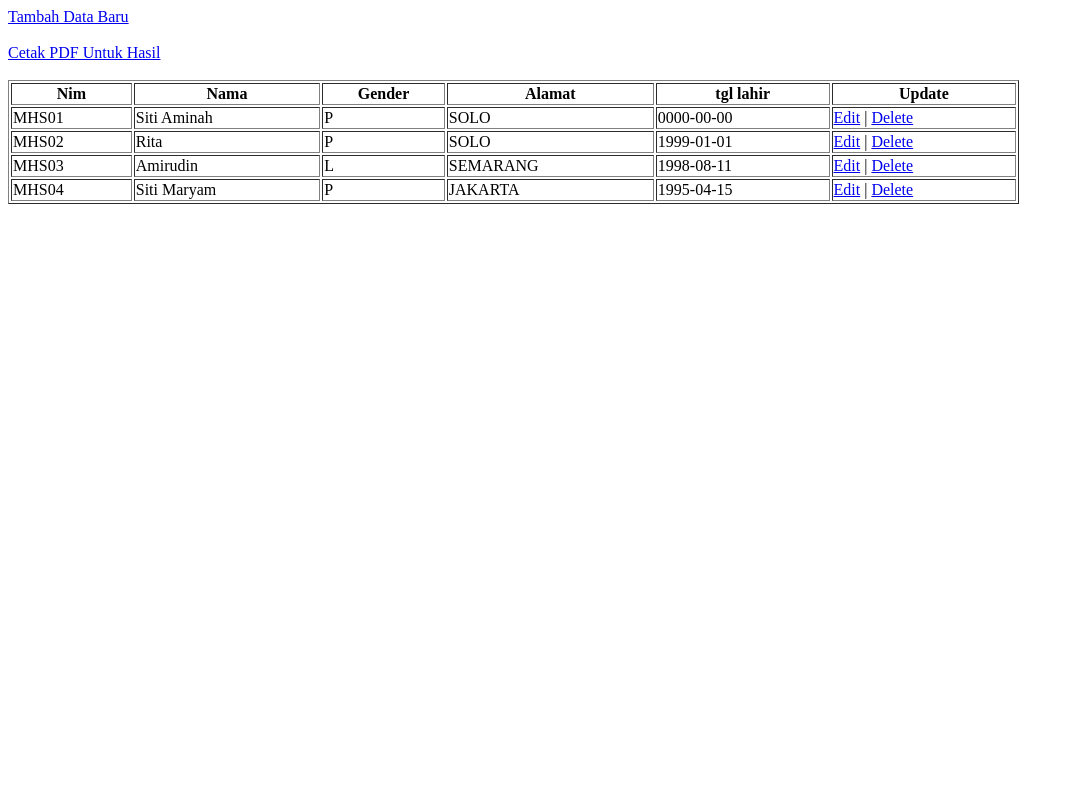
After one commit to omaulidya/prakpwd, a PHP site: page / in a window 1280 px wide. The commit adds this page. Shown: the whole page, without its empty margins (0-1074 px from the left). Run offline with PHP 8.4, Linux system fonts and the light colour scheme; data comes from the database, SQL or seed files in the repository.

Commit message:
1900018231_OCHA MAULIDYA_Jumat,16.30 (POSTEST 8)

```diff
--- /dev/null
+++ b/REPORTING (PERTEMUAN 8)/index.php
@@ -0,0 +1,32 @@
+<?php
+include_once("koneksi.php");
+$result = mysqli_query($con, "SELECT * FROM mahasiswa");
+?>
+<html>
+<head>
+	<title>Halaman Utama</title>
+</head>
+<body>
+	<a href="tambah.php">Tambah Data Baru</a><br/><br/>
+	<a href="lap_mhs.php">Cetak PDF Untuk Hasil</a><br/><br/>
+	<table width='80%' border=1>
+		<tr>
+			<th>Nim</th> <th>Nama</th> <th>Gender</th> <th>Alamat</th>
+			<th>tgl lahir</th> <th>Update</th>
+			</tr>
+			<?php
+			while($user_data = mysqli_fetch_array($result))
+			{
+				echo "<tr>";
+				echo "<td>".$user_data['nim']."</td>";
+				echo "<td>".$user_data['nama']."</td>";
+				echo "<td>".$user_data['jkel']."</td>";
+				echo "<td>".$user_data['alamat']."</td>";
+				echo "<td>".$user_data['tgllhr']."</td>";
+				echo "<td><a href='edit.php?nim=$user_data[nim]'>Edit</a> | <a
+				href='delete.php?nim=$user_data[nim]'>Delete</a></td></tr>";
+			}
+			?>
+		</table>
+	</body>
+</html>
```
Also changed, not shown: REPORTING (PERTEMUAN 8)/koneksi.php (line endings or trailing spaces), REPORTING (PERTEMUAN 8)/lap_mhs.php (line endings or trailing spaces).
